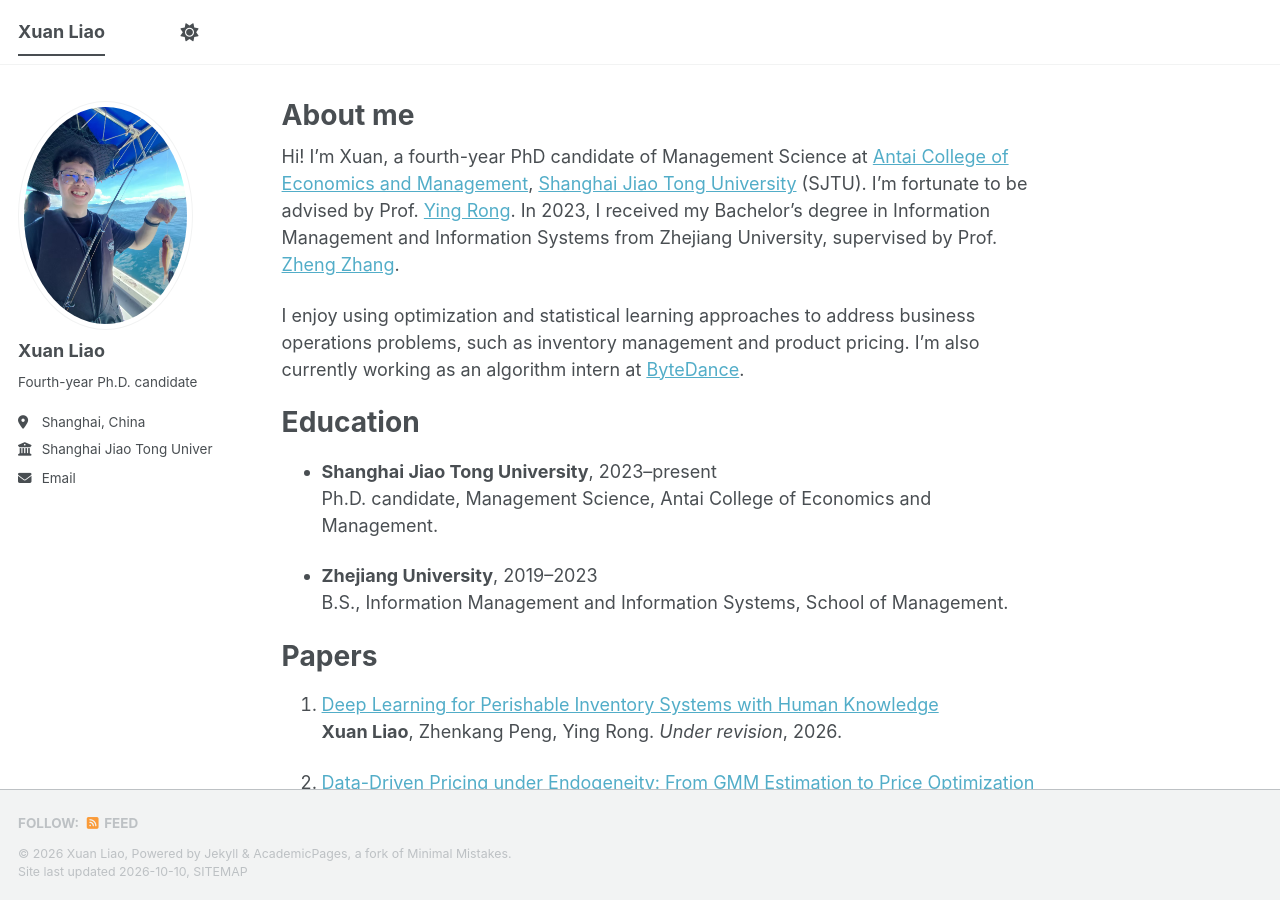
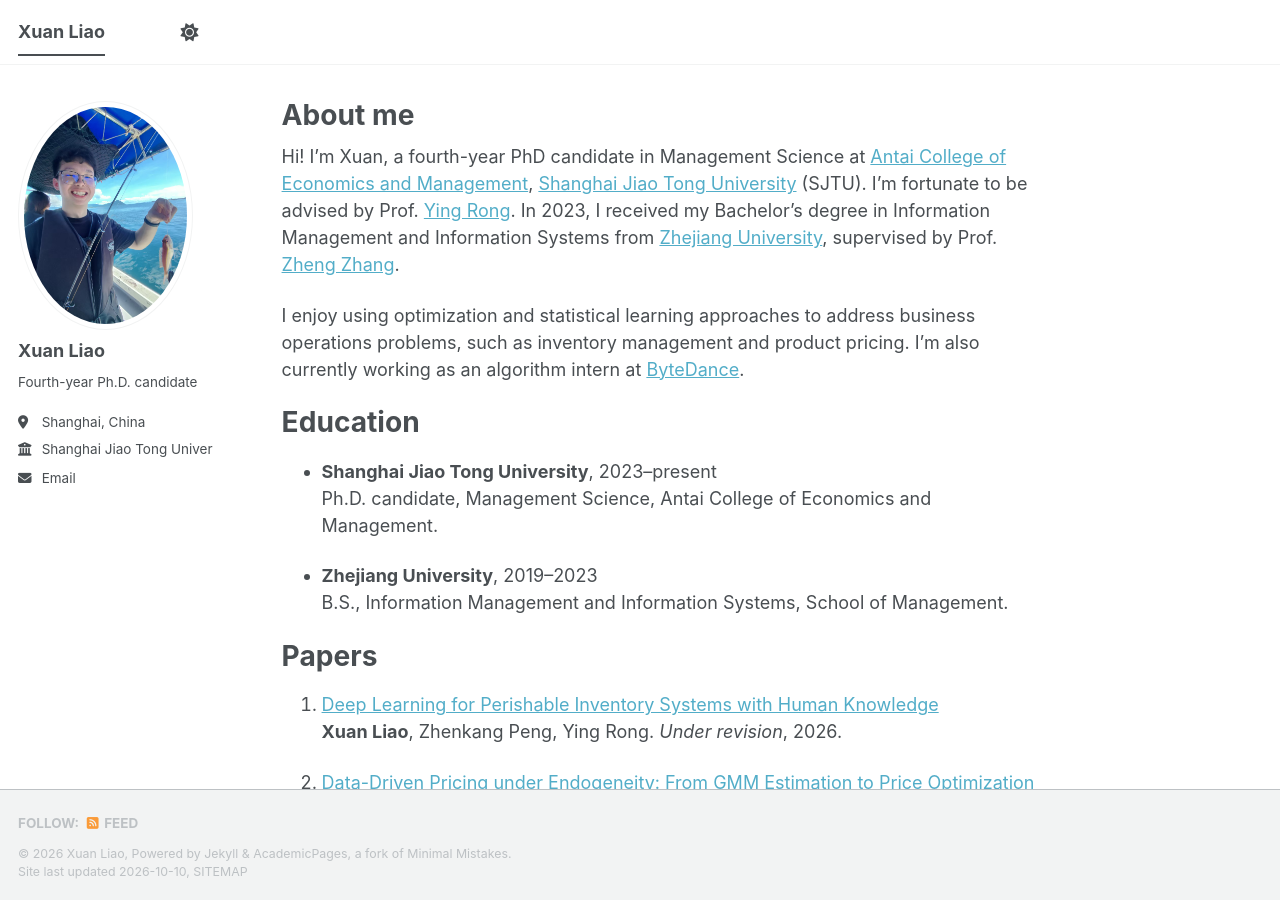
Before and after one commit to xxxl-ml/xxxl-ml.github.io, a Jekyll site: the page built from _pages/about.md, in a window 1280 px wide and 900 px high. Built offline with Jekyll 4.4.1, drawn with Linux system fonts in a browser that asks for light colours; a style sheet for code colours, icons or effects is not loaded.

```diff
--- a/_pages/about.md
+++ b/_pages/about.md
@@ -7,7 +7,7 @@ redirect_from:
   - /about.html
 ---
 
-Hi! I'm Xuan, a fourth-year PhD candidate of Management Science at <a href="https://www.acem.sjtu.edu.cn/en/" target="_blank" rel="noopener noreferrer">Antai College of Economics and Management</a>, <a href="https://en.sjtu.edu.cn/" target="_blank" rel="noopener noreferrer">Shanghai Jiao Tong University</a> (SJTU). I'm fortunate to be advised by Prof. <a href="https://www.acem.sjtu.edu.cn/en/faculty/rongying.html#container?3" target="_blank" rel="noopener noreferrer">Ying Rong</a>. In 2023, I received my Bachelor's degree in Information Management and Information Systems from Zhejiang University, supervised by Prof. <a href="https://person.zju.edu.cn/en/zhengzhang" target="_blank" rel="noopener noreferrer">Zheng Zhang</a>.
+Hi! I'm Xuan, a fourth-year PhD candidate in Management Science at <a href="https://www.acem.sjtu.edu.cn/en/" target="_blank" rel="noopener noreferrer">Antai College of Economics and Management</a>, <a href="https://en.sjtu.edu.cn/" target="_blank" rel="noopener noreferrer">Shanghai Jiao Tong University</a> (SJTU). I'm fortunate to be advised by Prof. <a href="https://www.acem.sjtu.edu.cn/en/faculty/rongying.html#container?3" target="_blank" rel="noopener noreferrer">Ying Rong</a>. In 2023, I received my Bachelor's degree in Information Management and Information Systems from <a href="https://www.zju.edu.cn/english/Zhejiang University" target="_blank" rel="noopener noreferrer">Zhejiang University</a>, supervised by Prof. <a href="https://person.zju.edu.cn/en/zhengzhang" target="_blank" rel="noopener noreferrer">Zheng Zhang</a>.
 
 I enjoy using optimization and statistical learning approaches to address business operations problems, such as inventory management and product pricing. I'm also currently working as an algorithm intern at <a href="https://www.bytedance.com/en/" target="_blank" rel="noopener noreferrer">ByteDance</a>.
 
```
